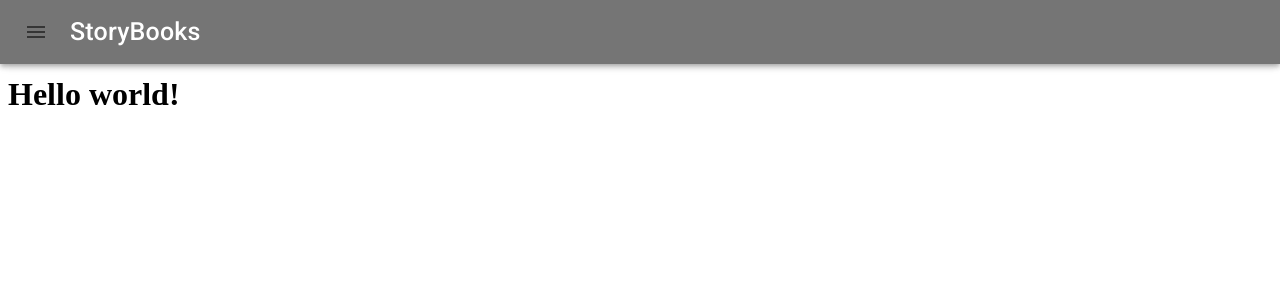
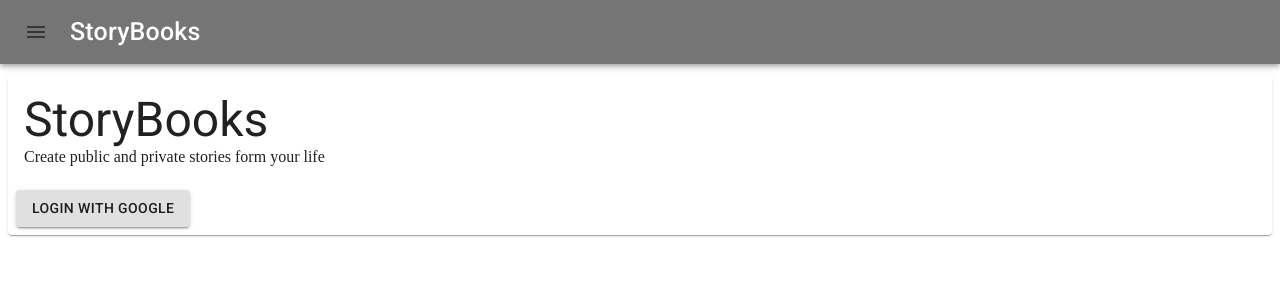
Before and after one commit to joeauyeung/storybooks, a React (Create React App) app in the folder client/: page / in a window 1280 px wide. Shown: the top 300 px of the page. Built offline with nearby package versions, Linux system fonts and the light colour scheme.

Commit message:
Created first draft of LoginCard

```diff
--- a/client/src/components/App.jsx
+++ b/client/src/components/App.jsx
@@ -1,7 +1,9 @@
 import React from "react";
 import { createMuiTheme, ThemeProvider } from "@material-ui/core/styles";
 import { makeStyles } from "@material-ui/styles";
+import { BrowserRouter as Router, Switch, Route } from "react-router-dom";
 import Navbar from "./Navbar";
+import LoginCard from "./LoginCard";
 
 
 // Create the theme colors
@@ -26,10 +28,13 @@ function App() {
     const classes = useStyles();
     return (
     <ThemeProvider theme={ theme }>
+        <Router>
         <div className={ classes.navbar }>
-            <Navbar  />
-            <h1>Hello world!</h1>
+            <Navbar/>
+            <LoginCard/>
         </div>
+        </Router>
+
     </ThemeProvider>
 
     )
--- /dev/null
+++ b/client/src/components/LoginCard.jsx
@@ -0,0 +1,26 @@
+import React from "react";
+import Card from "@material-ui/core/Card";
+import CardContent from "@material-ui/core/CardContent";
+import Typography from "@material-ui/core/Typography";
+import CardActions from "@material-ui/core/CardActions";
+import Button from "@material-ui/core/Button";
+
+
+
+export default function LoginCard() {
+    return(
+    <Card>
+        <CardContent>
+            <Typography variant="h3">
+                StoryBooks
+            </Typography>
+            <Typography variant="p">
+                Create public and private stories form your life
+            </Typography>
+        </CardContent>
+        <CardActions>
+           <Button variant="contained">Login with Google</Button>
+        </CardActions>
+    </Card>
+);
+}
--- a/package.json
+++ b/package.json
@@ -28,6 +28,7 @@
     "morgan": "^1.10.0",
     "passport": "^0.4.1",
     "passport-google-oauth20": "^2.0.0",
+    "react-icons": "^4.2.0",
     "react-router-dom": "^5.2.0"
   },
   "devDependencies": {
```
Also changed, not shown: 2 other files (tests, documents, lock files or other folders).
